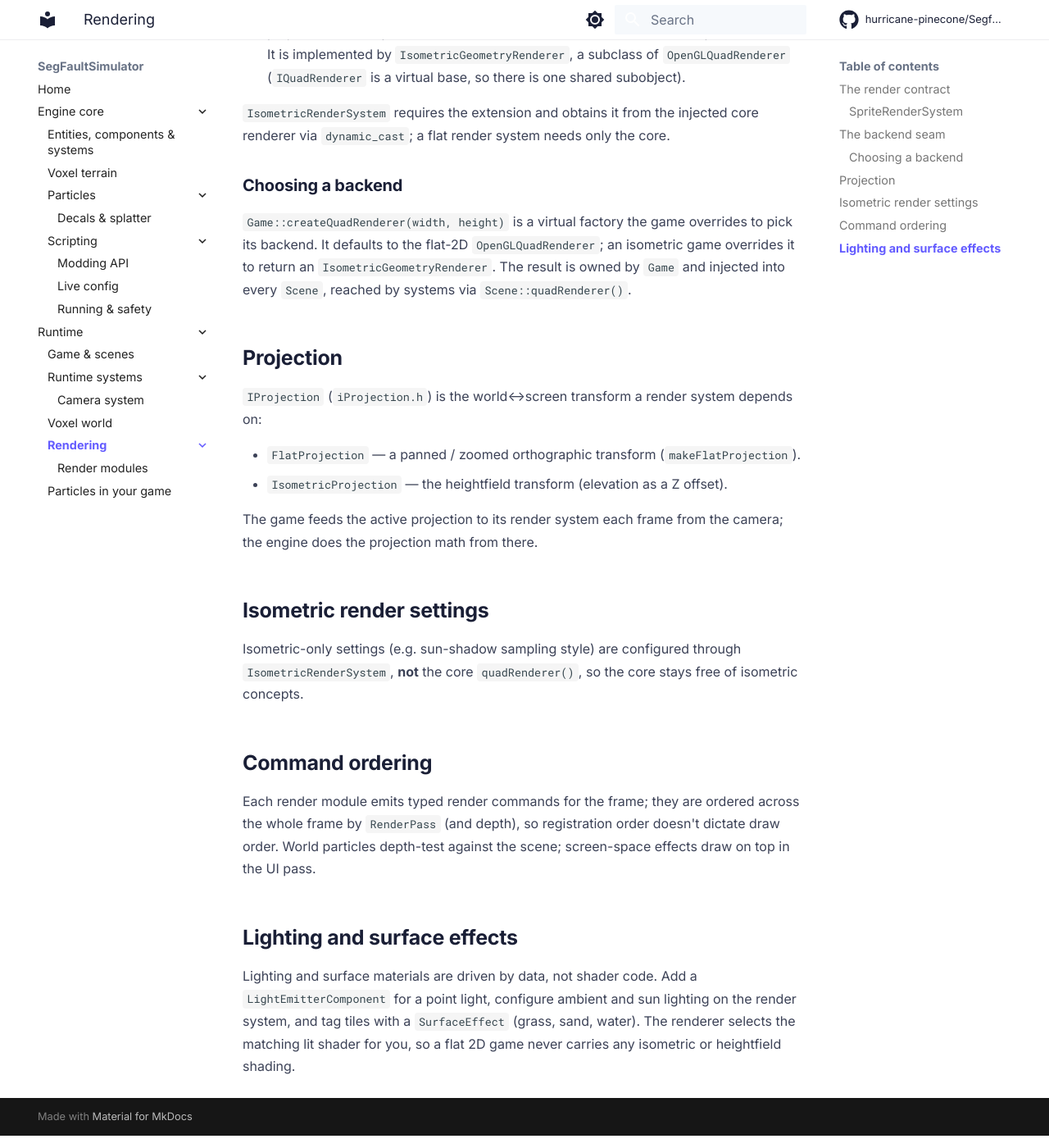
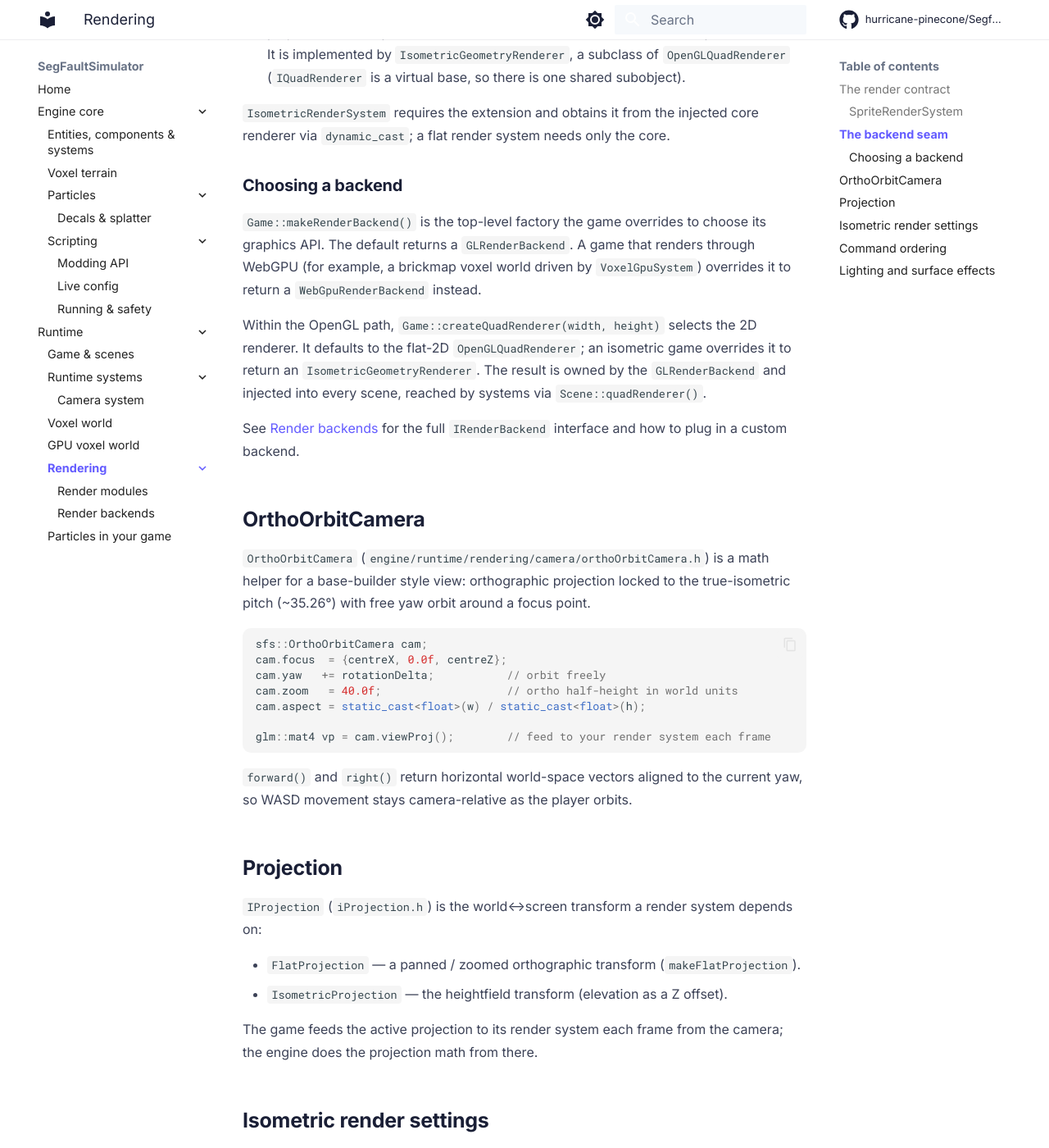
Before and after one commit to hurricane-pinecone/Segfault-Simulator, an MkDocs documentation site: the page built from docs/runtime/rendering/index.md, in a window 1280 px wide and 1400 px high, scrolled down 1372 px. Shown: the whole window at 82% size. Built offline with MkDocs 1.6.1 and Material for MkDocs 9.7.7, drawn with Linux system fonts in a browser that asks for light colours; comment, search, counter and statistics services are not loaded.

Commit message:
docs: add render backend abstraction, GPU voxel world, and OrthoOrbitCamera pages

````diff
--- a/docs/runtime/rendering/index.md
+++ b/docs/runtime/rendering/index.md
@@ -58,11 +58,38 @@ core renderer via `dynamic_cast`; a flat render system needs only the core.
 
 ### Choosing a backend
 
-`Game::createQuadRenderer(width, height)` is a virtual factory the game overrides
-to pick its backend. It defaults to the flat-2D `OpenGLQuadRenderer`; an
-isometric game overrides it to return an `IsometricGeometryRenderer`. The result
-is owned by `Game` and injected into every `Scene`, reached by systems via
+`Game::makeRenderBackend()` is the top-level factory the game overrides to choose
+its graphics API. The default returns a `GLRenderBackend`. A game that renders
+through WebGPU (for example, a brickmap voxel world driven by `VoxelGpuSystem`)
+overrides it to return a `WebGpuRenderBackend` instead.
+
+Within the OpenGL path, `Game::createQuadRenderer(width, height)` selects the 2D
+renderer. It defaults to the flat-2D `OpenGLQuadRenderer`; an isometric game
+overrides it to return an `IsometricGeometryRenderer`. The result is owned by the
+`GLRenderBackend` and injected into every scene, reached by systems via
 `Scene::quadRenderer()`.
+
+See [Render backends](./backends/index.md) for the full `IRenderBackend` interface
+and how to plug in a custom backend.
+
+## OrthoOrbitCamera
+
+`OrthoOrbitCamera` (`engine/runtime/rendering/camera/orthoOrbitCamera.h`) is a
+math helper for a base-builder style view: orthographic projection locked to the
+true-isometric pitch (~35.26°) with free yaw orbit around a focus point.
+
+```cpp
+sfs::OrthoOrbitCamera cam;
+cam.focus  = {centreX, 0.0f, centreZ};
+cam.yaw   += rotationDelta;           // orbit freely
+cam.zoom   = 40.0f;                   // ortho half-height in world units
+cam.aspect = static_cast<float>(w) / static_cast<float>(h);
+
+glm::mat4 vp = cam.viewProj();        // feed to your render system each frame
+```
+
+`forward()` and `right()` return horizontal world-space vectors aligned to the
+current yaw, so WASD movement stays camera-relative as the player orbits.
 
 ## Projection
 
--- a/mkdocs.yml
+++ b/mkdocs.yml
@@ -77,7 +77,9 @@ nav:
           - runtime/systems/index.md
           - Camera system: runtime/systems/camera-system/index.md
       - Voxel world: runtime/voxel/index.md
+      - GPU voxel world: runtime/voxel-gpu/index.md
       - Rendering:
           - runtime/rendering/index.md
           - Render modules: runtime/rendering/render-modules/index.md
+          - Render backends: runtime/rendering/backends/index.md
       - Particles in your game: runtime/particles/index.md
````
Also changed, not shown: docs/runtime/game-and-scenes/index.md (+11 -3 lines), docs/runtime/index.md (+3 -0 lines), docs/runtime/rendering/backends/index.md (added, +73 -0 lines), docs/runtime/voxel-gpu/index.md (added, +136 -0 lines).
